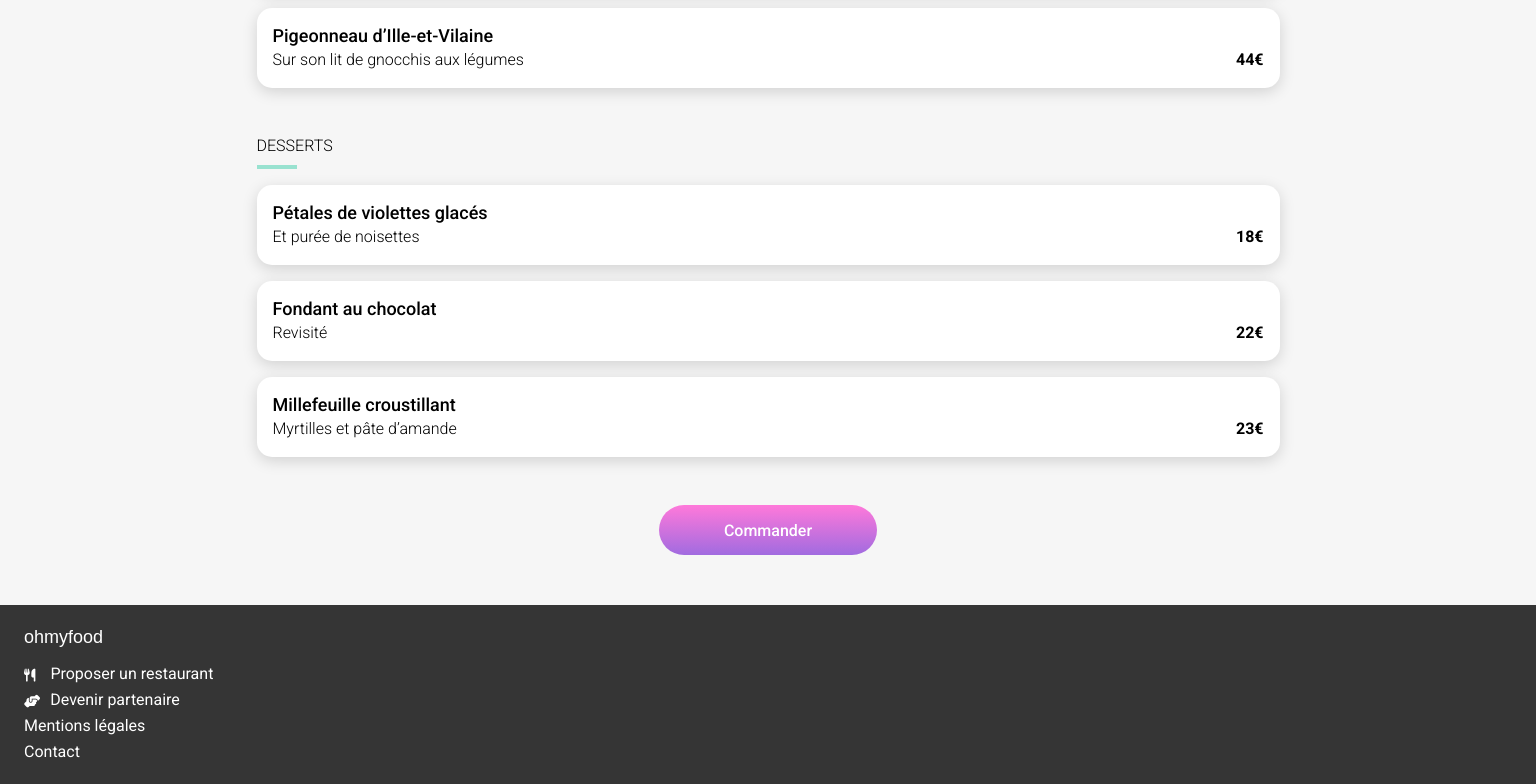
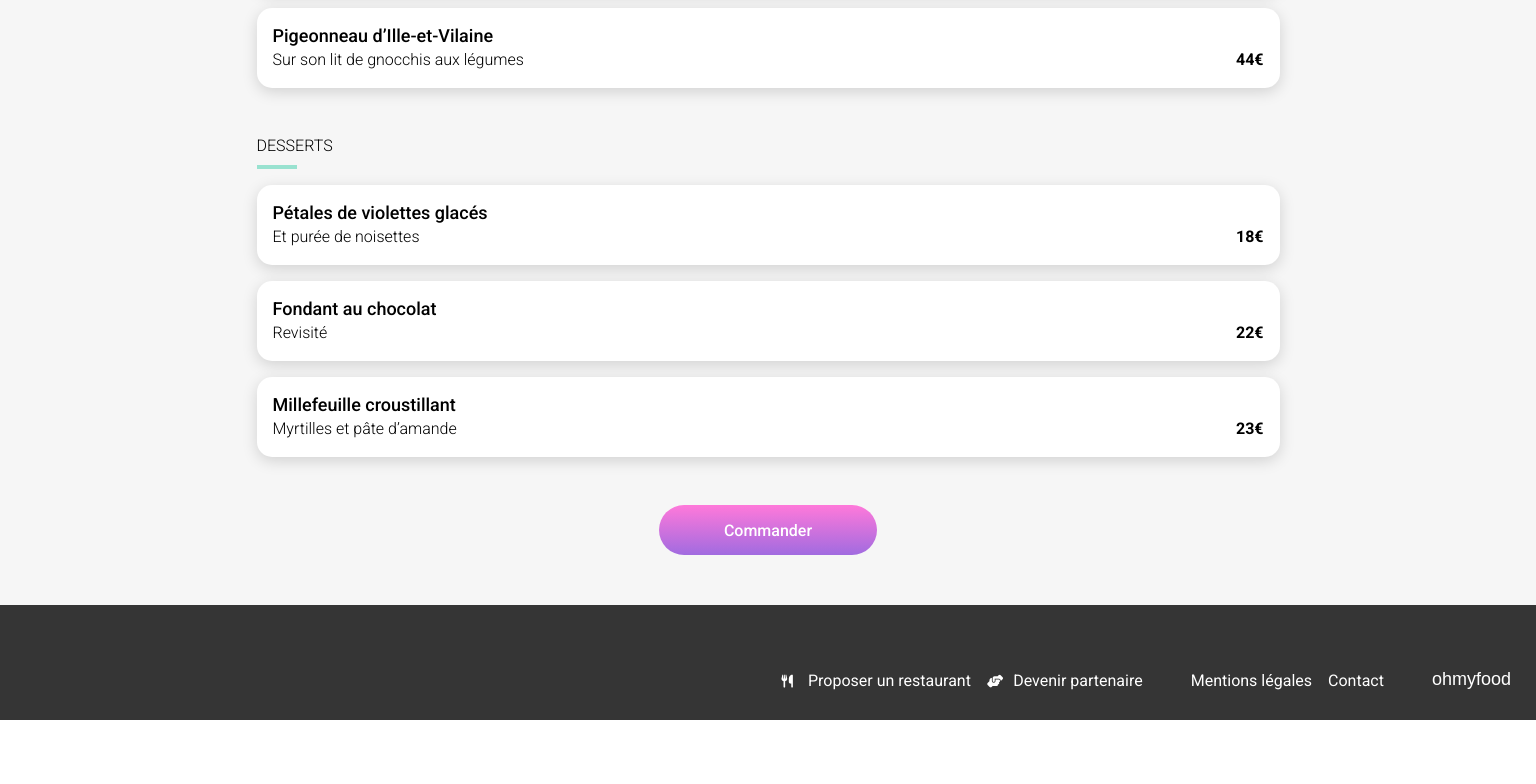
Before and after one commit to rockethelll/OhMyFood, a plain HTML site: page pages/aLaFrancaise.html in a window 1536 px wide. Shown: the part 1045-1829 px from the top of the page. After the commit the page ends 1765 px from the top, so only its background shows below. Drawn offline with Linux system fonts and the light colour scheme; a web font is replaced by a local one.

Commit message:
footer and working section responsive done

```diff
--- a/css/components/_footer.scss
+++ b/css/components/_footer.scss
@@ -52,3 +52,41 @@ footer {
 }
 
 // Tablet version
+
+@media screen and (min-width: 800px) {
+  footer {
+    display: flex;
+    justify-content: end;
+    align-items: end;
+    padding: 30px 25px;
+    height: 115px;
+
+    h2 {
+      order: 2;
+      margin-bottom: 0;
+      padding: 0;
+    }
+
+    .lists {
+      display: flex;
+      justify-content: center;
+      align-items: center;
+
+      .participate,
+      .contact-legal {
+        display: flex;
+        justify-content: center;
+        //align-items: center;
+        margin-right: 2rem;
+
+        li {
+          margin: 0;
+          padding-right: 1rem;
+        }
+      }
+
+    }
+
+  }
+
+}
--- a/css/components/_working.scss
+++ b/css/components/_working.scss
@@ -1,5 +1,7 @@
 @use '../abstract/variables' as *;
 @use '../abstract/mixins' as *;
+
+// Mobile version
 
 .working {
   @include flexCenter;
@@ -11,6 +13,7 @@
     display: flex;
     flex-direction: column;
   }
+
   .icon {
     color: #7E7E7E;
     margin-right: 1.5rem;
@@ -56,3 +59,30 @@
     }
   }
 }
+
+// Tablet version
+
+@media screen and (min-width: 1300px) {
+  .working {
+    max-width: 1200px;
+    margin: 0 auto;
+
+    .container {
+      max-width: 1100px;
+      width: 100%;
+    }
+
+    .working__content {
+      display: flex;
+    }
+
+    .working__content__row {
+      width: 100%;
+
+      &:not(:last-child) {
+        margin-right: 2rem;
+      }
+      //margin-right: 2rem;
+    }
+  }
+}
```
Also changed, not shown: css/style.css, 1 other file.
